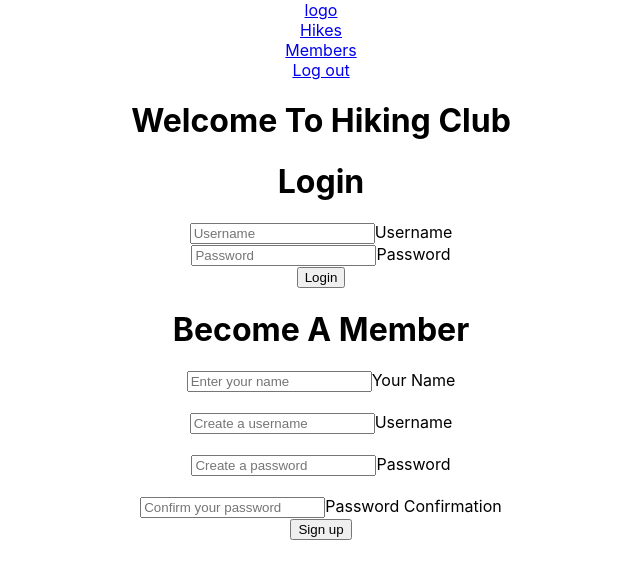
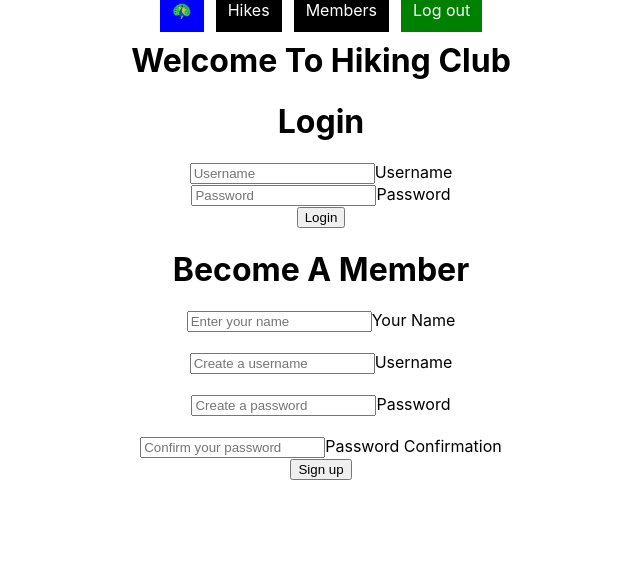
Before and after one commit to chefvivica/hiking_club_frontend, a React (Create React App) app: page / in a window 1280 px wide. Shown: the top 578 px of the page, without its empty margins (319-959 px from the left). Built offline with nearby package versions, Linux system fonts and the light colour scheme.

Commit message:
styling the nav bar

```diff
--- a/src/components/NavBar.js
+++ b/src/components/NavBar.js
@@ -3,22 +3,30 @@ import { Link, NavLink } from 'react-router-dom';
 
 
 export class NavBar extends Component {
-  // state ={
-  //   on: false
-  // }
 
-  // toggle = () =>{
-  //   this.setState({on: !this.state.on})
-  // }
   render() {
+
+  const link = {
+    width: '100px',
+    padding: '12px',
+    margin: '0 6px 6px',
+    background: 'black',
+    textDecoration: 'none',
+    color: 'white',
+  }
   return(
-    <div className="main-menu">
-      <Link to="/"> <div>logo</div> </Link>
-      <Link to="/hikes"><div>Hikes</div></Link>
-      <Link to="/members"><div>Members</div></Link>
-      <Link to="/"><div>Log out</div></Link>
-      </div>
-
+    // <div className="main-menu">
+    //   <Link to="/"> <div>logo</div> </Link>
+    //   <Link to="/hikes"><div>Hikes</div></Link>
+    //   <Link to="/members"><div>Members</div></Link>
+    //   <Link to="/"><div>Log out</div></Link>
+    //   </div>
+            <div className="main-menu">
+            <NavLink to="/" exact style={link} activeStyle={{background: "blue"}}>🦚</NavLink>
+            <NavLink to="/hikes" exact style={link} activeStyle={{background: "blue"}}>Hikes</NavLink>
+            <NavLink to="/members" exact style={link} activeStyle={{background: "blue"}}>Members</NavLink>
+            <NavLink to="/" exact style={link} activeStyle={{background: "green"}}>Log out</NavLink>
+            </div>
     )
   }
 }
```
